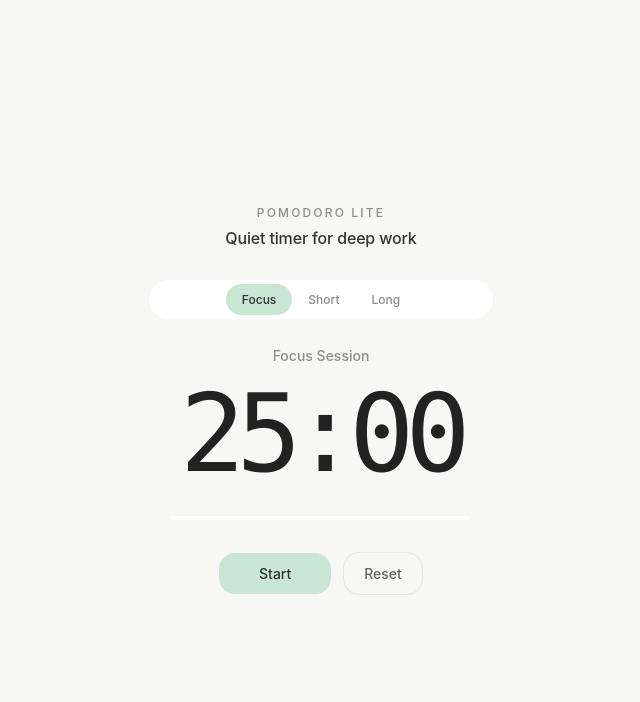
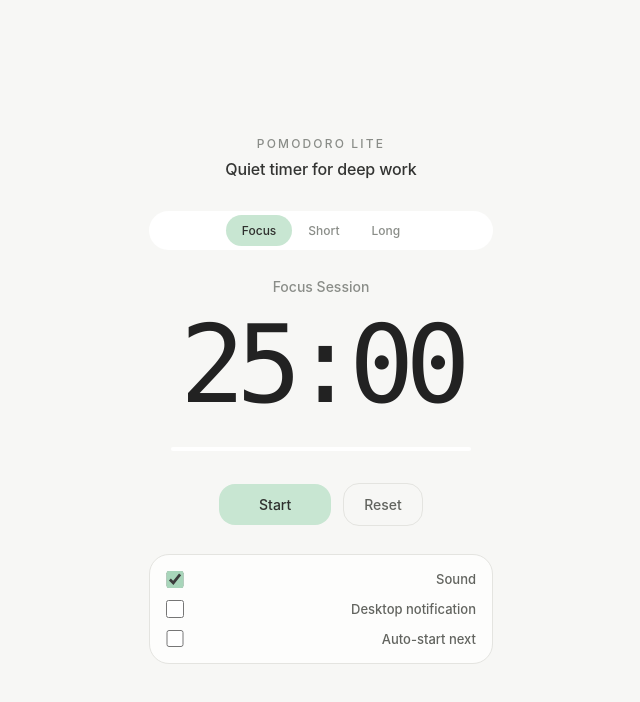
Before and after one commit to uraaaa24/pomodoro-lite, a React (Vite) app: page / in a window 1280 px wide. Shown: the top 702 px of the page, without its empty margins (319-959 px from the left). Built offline with nearby package versions, Linux system fonts and the light colour scheme.

Commit message:
Update roadmap after usability baseline

```diff
--- a/src/App.tsx
+++ b/src/App.tsx
@@ -1,16 +1,42 @@
-import { useEffect } from "react";
+import { useEffect, useRef } from "react";
 import { ModeTabs } from "./components/mode-tabs";
 import { TimerControls } from "./components/timer-controls";
 import { TimerDisplay } from "./components/timer-display";
+import { TimerSettings } from "./components/timer-settings";
+import { usePomodoroSettings } from "./hooks/usePomodoroSettings";
 import { usePomodoroTimer } from "./hooks/usePomodoroTimer";
 import { MODE_LABELS, formatTime } from "./lib/pomodoro";
+import { playSessionCompleteSound, showSessionCompleteNotification } from "./lib/session-cues";
 
 export const App = () => {
-  const { state, durations, handlePause, handleReset, handleStart, handleSwitchMode } = usePomodoroTimer();
+  const { settings, updateSetting } = usePomodoroSettings();
+  const { state, durations, handlePause, handleReset, handleStart, handleSwitchMode } = usePomodoroTimer(
+    settings.autoStartNextSession,
+  );
+  const handledSessionId = useRef<number | null>(null);
 
   useEffect(() => {
     document.title = `${formatTime(state.remainingSeconds)} - ${MODE_LABELS[state.currentMode]} | Pomodoro Lite`;
   }, [state.currentMode, state.remainingSeconds]);
+
+  useEffect(() => {
+    if (!state.lastCompletedSession || handledSessionId.current === state.lastCompletedSession.id) {
+      return;
+    }
+
+    handledSessionId.current = state.lastCompletedSession.id;
+
+    if (settings.soundEnabled) {
+      playSessionCompleteSound(state.lastCompletedSession.completedMode);
+    }
+
+    if (settings.desktopNotificationsEnabled) {
+      showSessionCompleteNotification(
+        state.lastCompletedSession.completedMode,
+        state.lastCompletedSession.nextMode,
+      );
+    }
+  }, [settings.desktopNotificationsEnabled, settings.soundEnabled, state.lastCompletedSession]);
 
   return (
     <main className="app-shell" aria-labelledby="app-title">
@@ -30,6 +56,7 @@ export const App = () => {
           onReset={handleReset}
           onStart={handleStart}
         />
+        <TimerSettings settings={settings} onUpdateSetting={updateSetting} />
       </section>
     </main>
   );
--- /dev/null
+++ b/src/components/timer-settings.tsx
@@ -0,0 +1,48 @@
+import { requestDesktopNotificationPermission } from "../lib/session-cues";
+import type { PomodoroSettings } from "../lib/settings";
+
+type TimerSettingsProps = {
+  settings: PomodoroSettings;
+  onUpdateSetting: <Key extends keyof PomodoroSettings>(key: Key, value: PomodoroSettings[Key]) => void;
+};
+
+export const TimerSettings = ({ settings, onUpdateSetting }: TimerSettingsProps) => {
+  const handleNotificationChange = async (enabled: boolean) => {
+    if (!enabled) {
+      onUpdateSetting("desktopNotificationsEnabled", false);
+      return;
+    }
+
+    const permission = await requestDesktopNotificationPermission();
+    onUpdateSetting("desktopNotificationsEnabled", permission === "granted");
+  };
+
+  return (
+    <section className="timer-settings" aria-label="Timer settings">
+      <label className="setting-toggle">
+        <input
+          checked={settings.soundEnabled}
+          onChange={(event) => onUpdateSetting("soundEnabled", event.currentTarget.checked)}
+          type="checkbox"
+        />
+        <span>Sound</span>
+      </label>
+      <label className="setting-toggle">
+        <input
+          checked={settings.desktopNotificationsEnabled}
+          onChange={(event) => void handleNotificationChange(event.currentTarget.checked)}
+          type="checkbox"
+        />
+        <span>Desktop notification</span>
+      </label>
+      <label className="setting-toggle">
+        <input
+          checked={settings.autoStartNextSession}
+          onChange={(event) => onUpdateSetting("autoStartNextSession", event.currentTarget.checked)}
+          type="checkbox"
+        />
+        <span>Auto-start next</span>
+      </label>
+    </section>
+  );
+};
--- /dev/null
+++ b/src/hooks/usePomodoroSettings.ts
@@ -0,0 +1,22 @@
+import { useEffect, useState } from "react";
+import { DEFAULT_SETTINGS, readStoredSettings, writeStoredSettings, type PomodoroSettings } from "../lib/settings";
+
+export const usePomodoroSettings = () => {
+  const [settings, setSettings] = useState<PomodoroSettings>(() => {
+    if (typeof window === "undefined") {
+      return DEFAULT_SETTINGS;
+    }
+
+    return readStoredSettings();
+  });
+
+  useEffect(() => {
+    writeStoredSettings(settings);
+  }, [settings]);
+
+  const updateSetting = <Key extends keyof PomodoroSettings>(key: Key, value: PomodoroSettings[Key]) => {
+    setSettings((currentSettings) => ({ ...currentSettings, [key]: value }));
+  };
+
+  return { settings, updateSetting };
+};
--- a/src/hooks/usePomodoroTimer.ts
+++ b/src/hooks/usePomodoroTimer.ts
@@ -43,13 +43,18 @@ const timerReducer = (state: TimerState, action: TimerAction): TimerState => {
         currentMode: nextMode,
         remainingSeconds: getInitialDuration(nextMode),
         completedFocusSessions,
-        isRunning: false,
+        isRunning: action.autoStartNextSession,
+        lastCompletedSession: {
+          id: Date.now(),
+          completedMode: state.currentMode,
+          nextMode,
+        },
       };
     }
   }
 };
 
-export const usePomodoroTimer = () => {
+export const usePomodoroTimer = (autoStartNextSession: boolean) => {
   const [state, dispatch] = useReducer(timerReducer, createInitialTimerState());
   const durations: TimerDurations = DEFAULT_DURATIONS;
 
@@ -58,10 +63,13 @@ export const usePomodoroTimer = () => {
       return undefined;
     }
 
-    const intervalId = window.setInterval(() => dispatch({ type: TIMER_ACTION.TICK }), TICK_INTERVAL_MS);
+    const intervalId = window.setInterval(
+      () => dispatch({ type: TIMER_ACTION.TICK, autoStartNextSession }),
+      TICK_INTERVAL_MS,
+    );
 
     return () => window.clearInterval(intervalId);
-  }, [state.isRunning]);
+  }, [autoStartNextSession, state.isRunning]);
 
   const handleStart = () => {
     dispatch({ type: TIMER_ACTION.START });
--- a/src/lib/pomodoro.ts
+++ b/src/lib/pomodoro.ts
@@ -34,6 +34,7 @@ export const createInitialTimerState = (initialMode: PomodoroMode = "focus"): Ti
   remainingSeconds: getInitialDuration(initialMode),
   completedFocusSessions: 0,
   isRunning: false,
+  lastCompletedSession: null,
 });
 
 export const formatTime = (totalSeconds: number) => {
--- /dev/null
+++ b/src/lib/session-cues.ts
@@ -0,0 +1,66 @@
+import { MODE_LABELS } from "./pomodoro";
+import type { PomodoroMode } from "../types/pomodoro";
+
+const SOUND_DURATION_SECONDS = 0.24;
+const FINISHED_FREQUENCIES: Record<PomodoroMode, number> = {
+  focus: 660,
+  shortBreak: 520,
+  longBreak: 440,
+};
+
+export const playSessionCompleteSound = (completedMode: PomodoroMode) => {
+  const AudioContextConstructor = window.AudioContext ?? window.webkitAudioContext;
+
+  if (!AudioContextConstructor) {
+    return;
+  }
+
+  const audioContext = new AudioContextConstructor();
+  const oscillator = audioContext.createOscillator();
+  const gain = audioContext.createGain();
+  const now = audioContext.currentTime;
+
+  oscillator.type = "sine";
+  oscillator.frequency.setValueAtTime(FINISHED_FREQUENCIES[completedMode], now);
+  gain.gain.setValueAtTime(0.0001, now);
+  gain.gain.exponentialRampToValueAtTime(0.18, now + 0.03);
+  gain.gain.exponentialRampToValueAtTime(0.0001, now + SOUND_DURATION_SECONDS);
+
+  oscillator.connect(gain);
+  gain.connect(audioContext.destination);
+  oscillator.start(now);
+  oscillator.stop(now + SOUND_DURATION_SECONDS);
+  oscillator.addEventListener("ended", () => void audioContext.close());
+};
+
+export const requestDesktopNotificationPermission = async () => {
+  if (!("Notification" in window)) {
+    return "denied";
+  }
+
+  if (window.Notification.permission !== "default") {
+    return window.Notification.permission;
+  }
+
+  return window.Notification.requestPermission();
+};
+
+export const showSessionCompleteNotification = (completedMode: PomodoroMode, nextMode: PomodoroMode) => {
+  if (!("Notification" in window) || window.Notification.permission !== "granted") {
+    return;
+  }
+
+  const completedLabel = MODE_LABELS[completedMode];
+  const nextLabel = MODE_LABELS[nextMode];
+
+  new window.Notification(`${completedLabel} complete`, {
+    body: `Next up: ${nextLabel}.`,
+    tag: "pomodoro-lite-session-complete",
+  });
+};
+
+declare global {
+  interface Window {
+    webkitAudioContext?: typeof AudioContext;
+  }
+}
--- /dev/null
+++ b/src/lib/settings.ts
@@ -0,0 +1,43 @@
+export type PomodoroSettings = {
+  autoStartNextSession: boolean;
+  soundEnabled: boolean;
+  desktopNotificationsEnabled: boolean;
+};
+
+export const DEFAULT_SETTINGS: PomodoroSettings = {
+  autoStartNextSession: false,
+  soundEnabled: true,
+  desktopNotificationsEnabled: false,
+};
+
+export const POMODORO_SETTINGS_STORAGE_KEY = "pomodoro-lite:settings";
+
+const isBoolean = (value: unknown): value is boolean => typeof value === "boolean";
+
+export const readStoredSettings = (): PomodoroSettings => {
+  try {
+    const storedSettings = window.localStorage.getItem(POMODORO_SETTINGS_STORAGE_KEY);
+
+    if (!storedSettings) {
+      return DEFAULT_SETTINGS;
+    }
+
+    const parsedSettings = JSON.parse(storedSettings) as Partial<PomodoroSettings>;
+
+    return {
+      autoStartNextSession: isBoolean(parsedSettings.autoStartNextSession)
+        ? parsedSettings.autoStartNextSession
+        : DEFAULT_SETTINGS.autoStartNextSession,
+      soundEnabled: isBoolean(parsedSettings.soundEnabled) ? parsedSettings.soundEnabled : DEFAULT_SETTINGS.soundEnabled,
+      desktopNotificationsEnabled: isBoolean(parsedSettings.desktopNotificationsEnabled)
+        ? parsedSettings.desktopNotificationsEnabled
+        : DEFAULT_SETTINGS.desktopNotificationsEnabled,
+    };
+  } catch {
+    return DEFAULT_SETTINGS;
+  }
+};
+
+export const writeStoredSettings = (settings: PomodoroSettings) => {
+  window.localStorage.setItem(POMODORO_SETTINGS_STORAGE_KEY, JSON.stringify(settings));
+};
--- a/src/styles/global.css
+++ b/src/styles/global.css
@@ -184,3 +184,31 @@ button {
   outline: 2px solid var(--color-accent-strong);
   outline-offset: 4px;
 }
+
+.timer-settings {
+  display: grid;
+  gap: 0.75rem;
+  margin-top: 1.75rem;
+  padding: 1rem;
+  border: 1px solid var(--color-border);
+  border-radius: 1.25rem;
+  background: rgb(255 255 255 / 72%);
+  text-align: left;
+}
+
+.setting-toggle {
+  display: flex;
+  align-items: center;
+  justify-content: space-between;
+  gap: 1rem;
+  color: #62645f;
+  font-size: 0.8125rem;
+  font-weight: 500;
+}
+
+.setting-toggle input {
+  width: 1.1rem;
+  height: 1.1rem;
+  margin: 0;
+  accent-color: var(--color-accent-strong);
+}
--- a/src/types/pomodoro.ts
+++ b/src/types/pomodoro.ts
@@ -10,16 +10,23 @@ export type PomodoroMode = "focus" | "shortBreak" | "longBreak";
 
 export type TimerDurations = Record<PomodoroMode, number>;
 
+export type CompletedSession = {
+  id: number;
+  completedMode: PomodoroMode;
+  nextMode: PomodoroMode;
+};
+
 export type TimerState = {
   currentMode: PomodoroMode;
   remainingSeconds: number;
   completedFocusSessions: number;
   isRunning: boolean;
+  lastCompletedSession: CompletedSession | null;
 };
 
 export type TimerAction =
   | { type: typeof TIMER_ACTION.START }
   | { type: typeof TIMER_ACTION.PAUSE }
   | { type: typeof TIMER_ACTION.RESET }
-  | { type: typeof TIMER_ACTION.TICK }
+  | { type: typeof TIMER_ACTION.TICK; autoStartNextSession: boolean }
   | { type: typeof TIMER_ACTION.SWITCH_MODE; mode: PomodoroMode };
```
Also changed, not shown: 2 other files (tests, documents, lock files or other folders).
